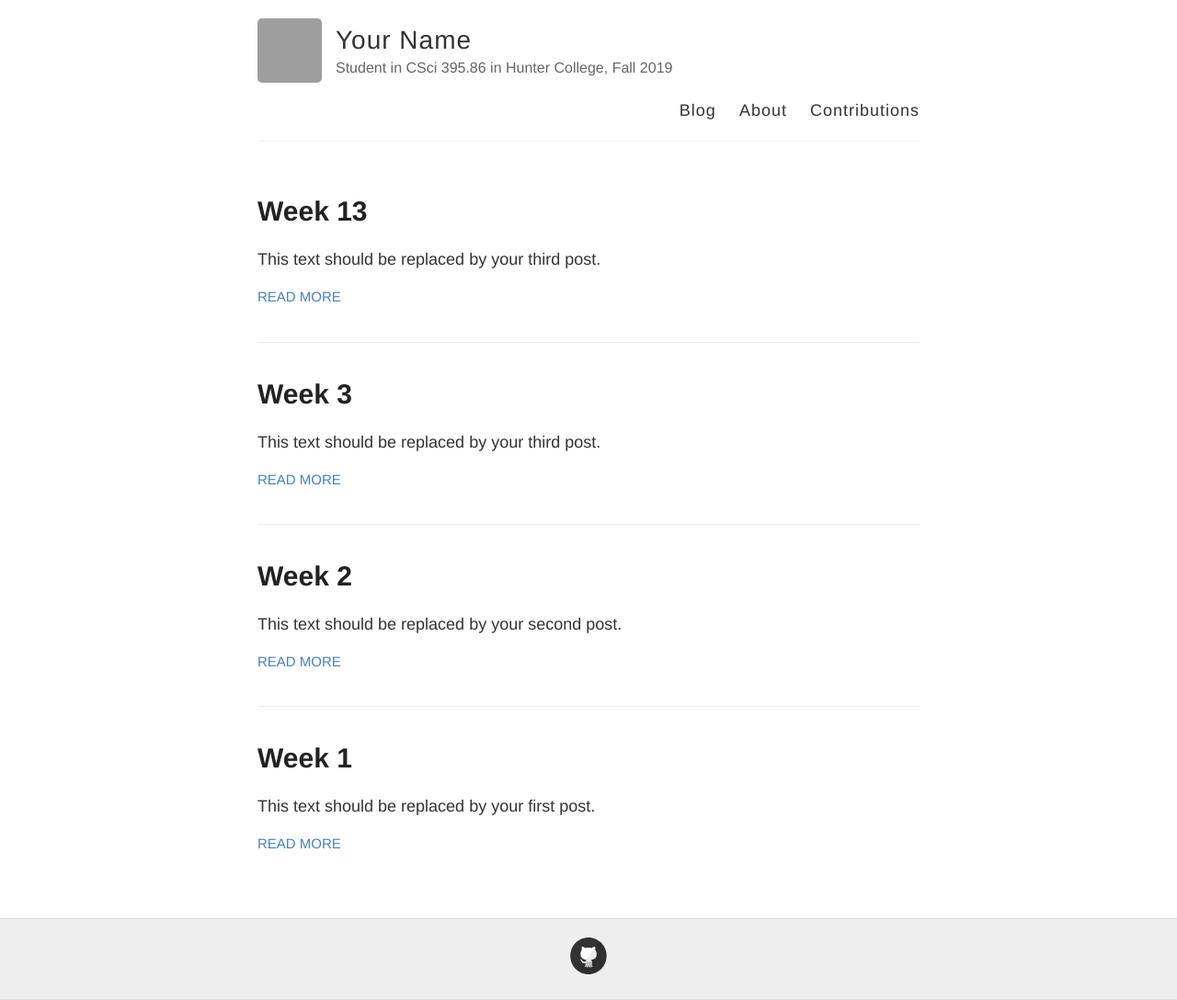
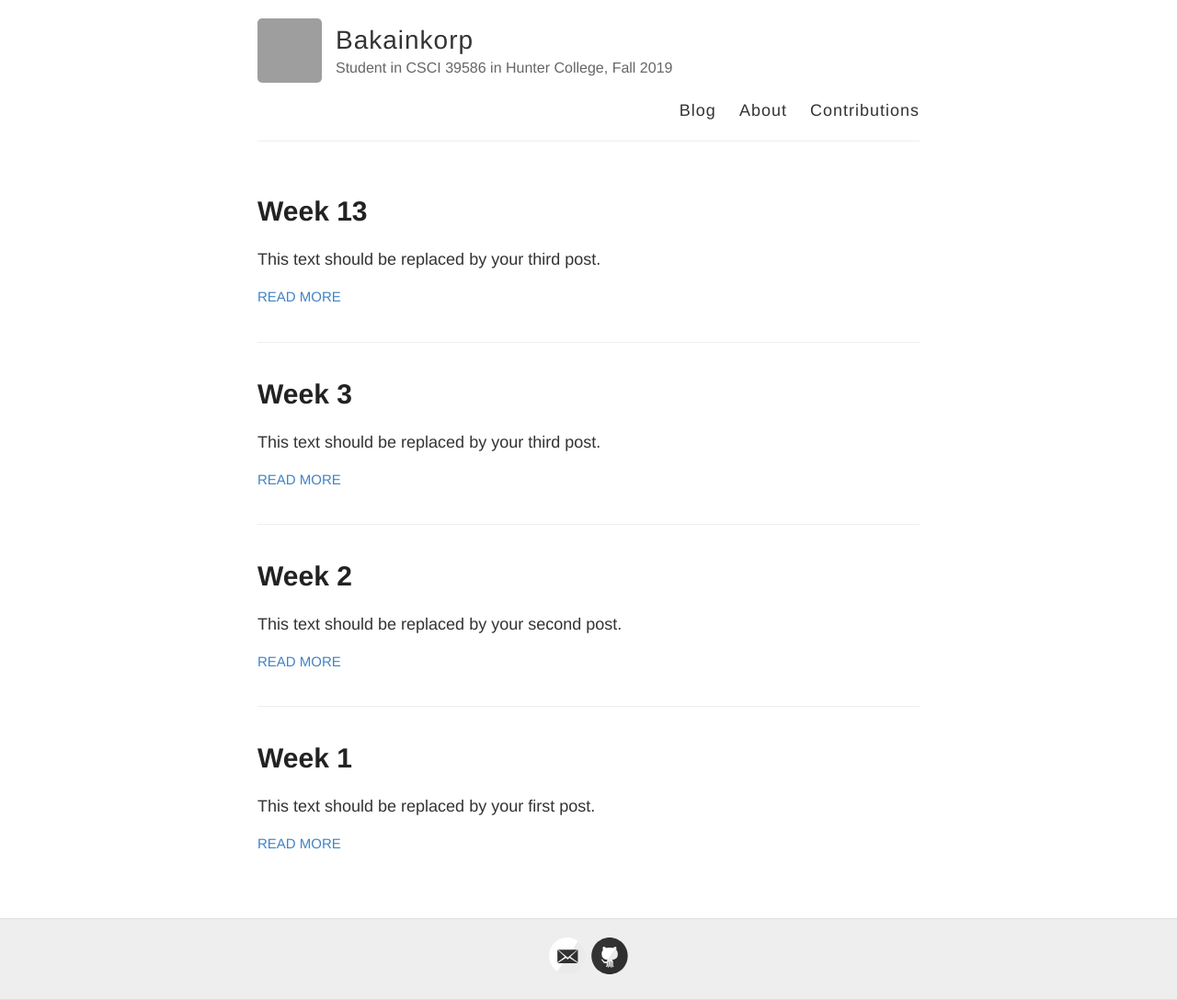
Before and after one commit to hunter-college-ossd-fall-2019/Bakainkorp-weekly, a Jekyll site: the page built from index.html, in a window 1280 px wide. Shown: the whole page at 92% size. Built offline with Jekyll 4.4.1, drawn with Linux system fonts in a browser that asks for light colours; grey boxes are pictures that could not be loaded.

Commit message:
Update _config.yml

```diff
--- a/_config.yml
+++ b/_config.yml
@@ -5,11 +5,11 @@
 # CUSTOMIZE
 # Name of your site (displayed in the header)
 # This should be your name or nickname.
-name: Your Name
+name: Bakainkorp
 
 # CUSTOMIZE
 # Short bio or description aout you (displayed in the header)
-description: Student in CSci 395.86 in Hunter College, Fall 2019
+description: Student in CSCI 39586 in Hunter College, Fall 2019
 
 # CUSTOMIZE
 # URL of your avatar or profile pic (you could use your GitHub profile pic)
@@ -24,7 +24,7 @@ avatar: https://avatars3.githubusercontent.com/u/51339031?v=4
 # Includes an icon in the footer for each username you enter
 footer-links:
   dribbble:
-  email:
+  email: rbautista9962@gmail.com
   facebook:
   flickr:
   github:    hunter-college-ossd-fall-2019
```
